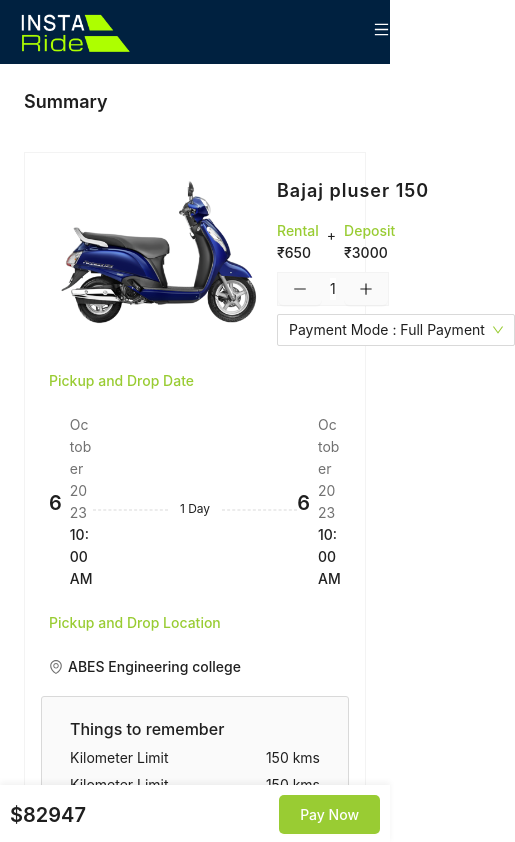
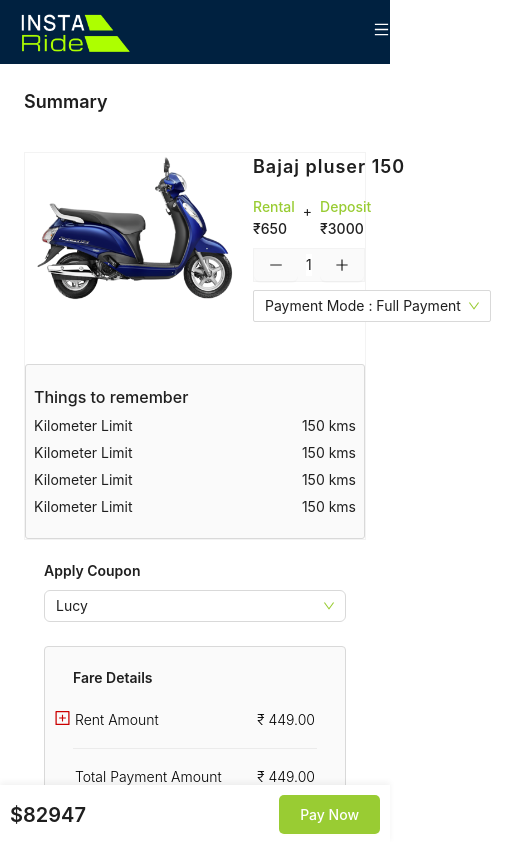
Before and after one commit to sid1213/instaride, a Next.js app: page /checkout in a window 390 px wide. Shown: the top 842 px of the page, 515 px wide, since content can reach past the window. Built offline with nearby package versions, Linux system fonts and the light colour scheme.

Commit message:
JG: set responsive view

```diff
--- a/components/Checkout/sider/index.module.scss
+++ b/components/Checkout/sider/index.module.scss
@@ -119,6 +119,20 @@
         margin-right: 0.5rem;
       }
     }
+    @include tablet {
+      display: none;
+    }
+  }
+  .pickup_date_mobile {
+    display: none;
+    @include tablet {
+      display: flex;
+      border: 1px solid $gray;
+      padding: 1.2rem;
+      background-color: #fafafa;
+      margin-top: 2rem;
+      border-radius: 0.4rem;
+    }
   }
   .reminder {
     background-color: #fafafa;
@@ -133,5 +147,23 @@
     :global(.ant-typography) {
       margin-bottom: 0;
     }
+    @include tablet {
+      margin-left: 0 !important;
+      margin-right: 0 !important;
+      padding: $space-xs 0;
+    }
+  }
+  .vehicle {
+    @include min-tablet {
+      flex-direction: column;
+      width: 100%;
+      justify-content: center;
+    }
+  }
+
+  @include tablet {
+    padding: 0;
+    box-shadow: none;
+    border: none;
   }
 }
```
